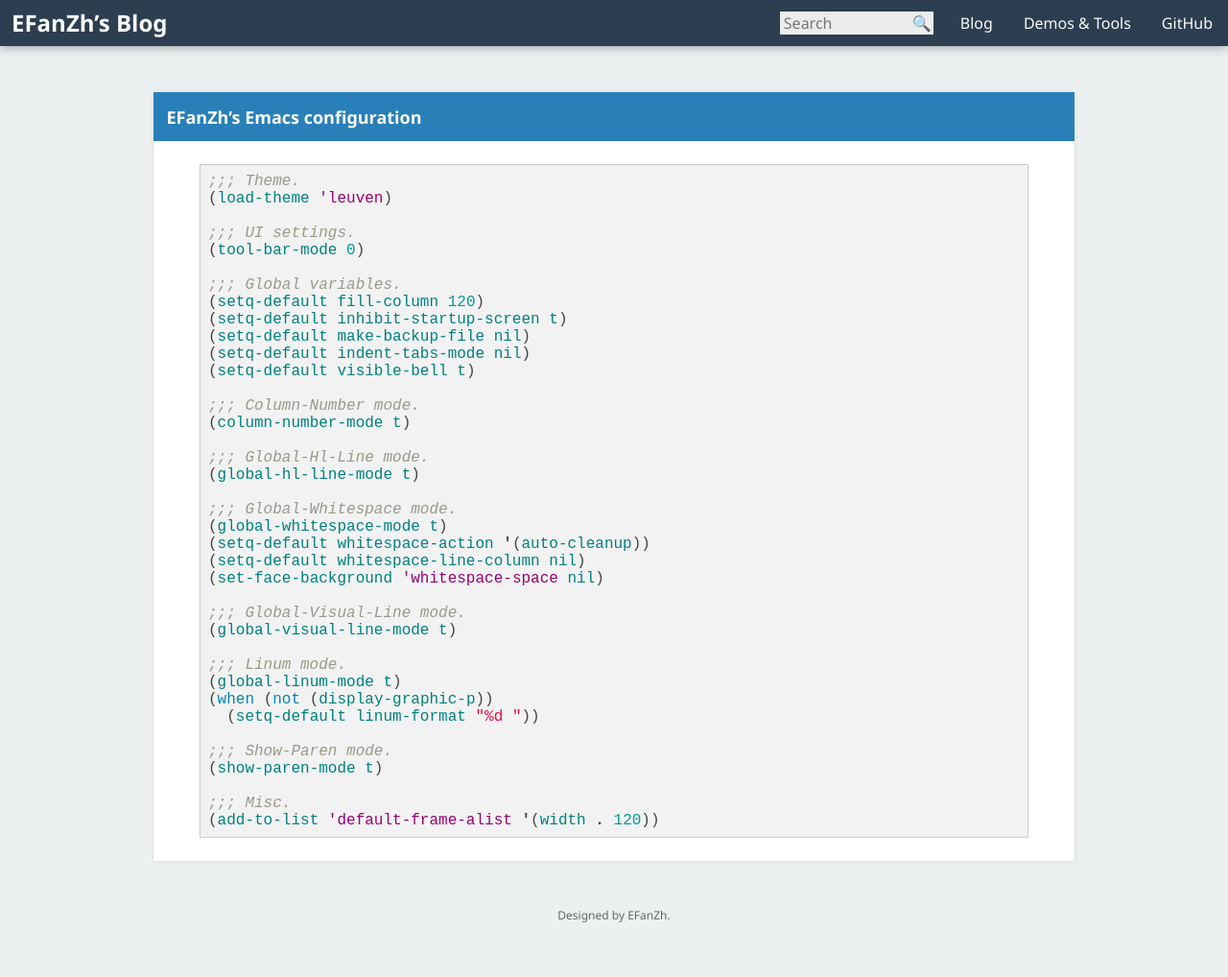
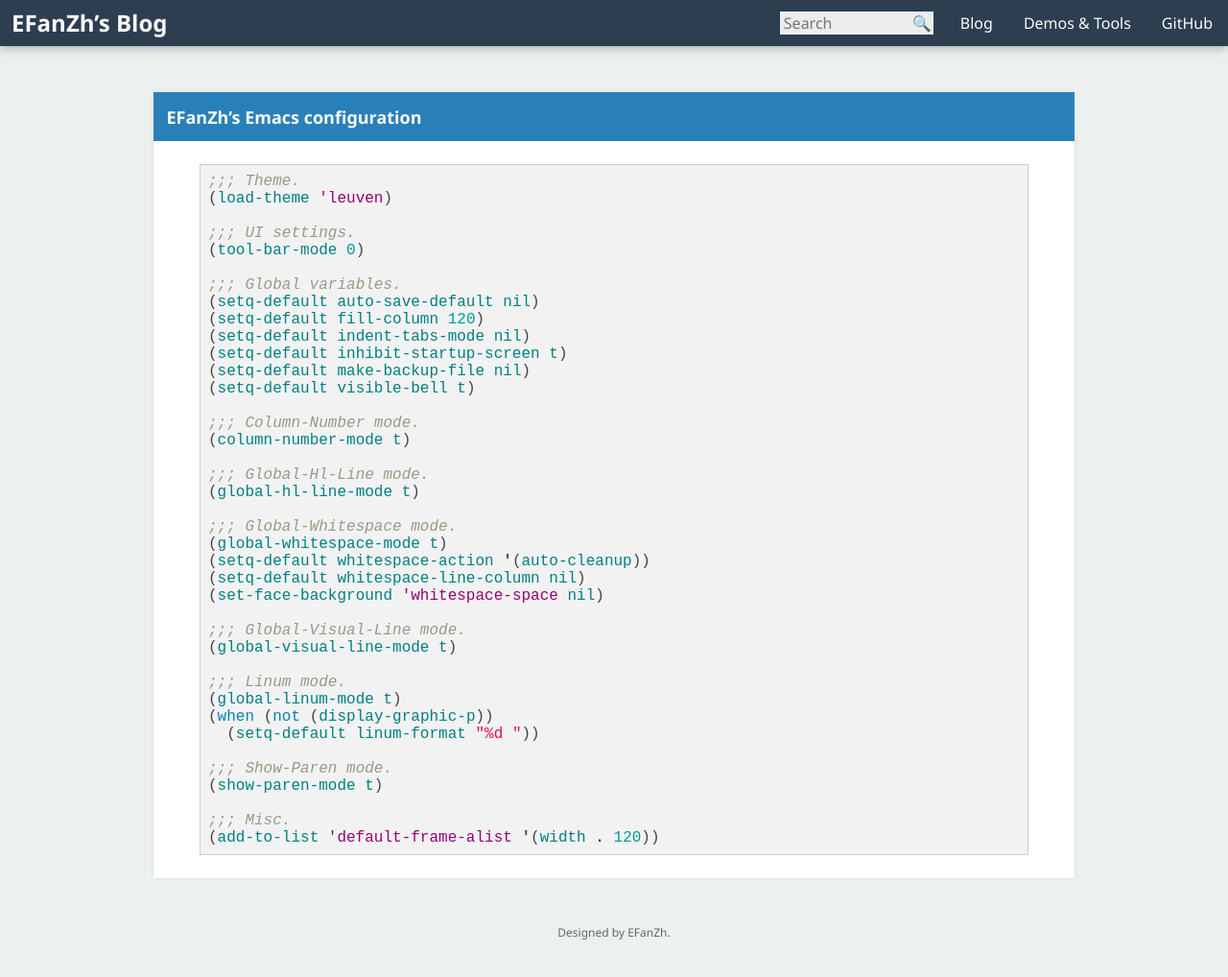
Before and after one commit to fuzeyi/efanzh.github.io, a Jekyll site: the page built from _posts/2016-09-20-emacs-configuration.md, in a window 1280 px wide and 1028 px high. Shown: the top 1018 px of the window at 96% size. Built offline with Jekyll 4.4.1, drawn with Linux system fonts in a browser that asks for light colours.

Commit message:
Update Emacs configuration

```diff
--- a/_posts/2016-09-20-emacs-configuration.md
+++ b/_posts/2016-09-20-emacs-configuration.md
@@ -10,10 +10,11 @@ title: EFanZh’s Emacs configuration
 (tool-bar-mode 0)
 
 ;;; Global variables.
+(setq-default auto-save-default nil)
 (setq-default fill-column 120)
+(setq-default indent-tabs-mode nil)
 (setq-default inhibit-startup-screen t)
 (setq-default make-backup-file nil)
-(setq-default indent-tabs-mode nil)
 (setq-default visible-bell t)
 
 ;;; Column-Number mode.
```
